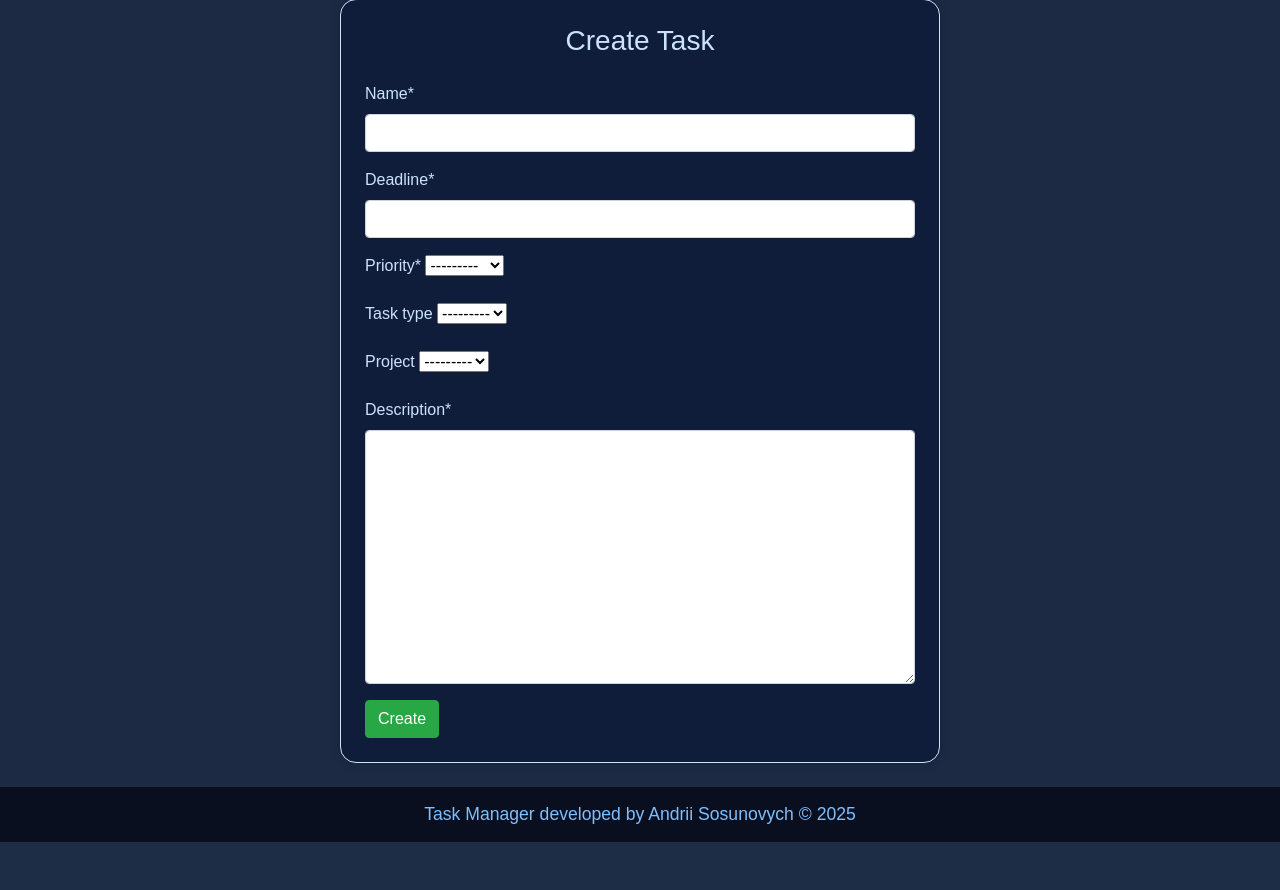
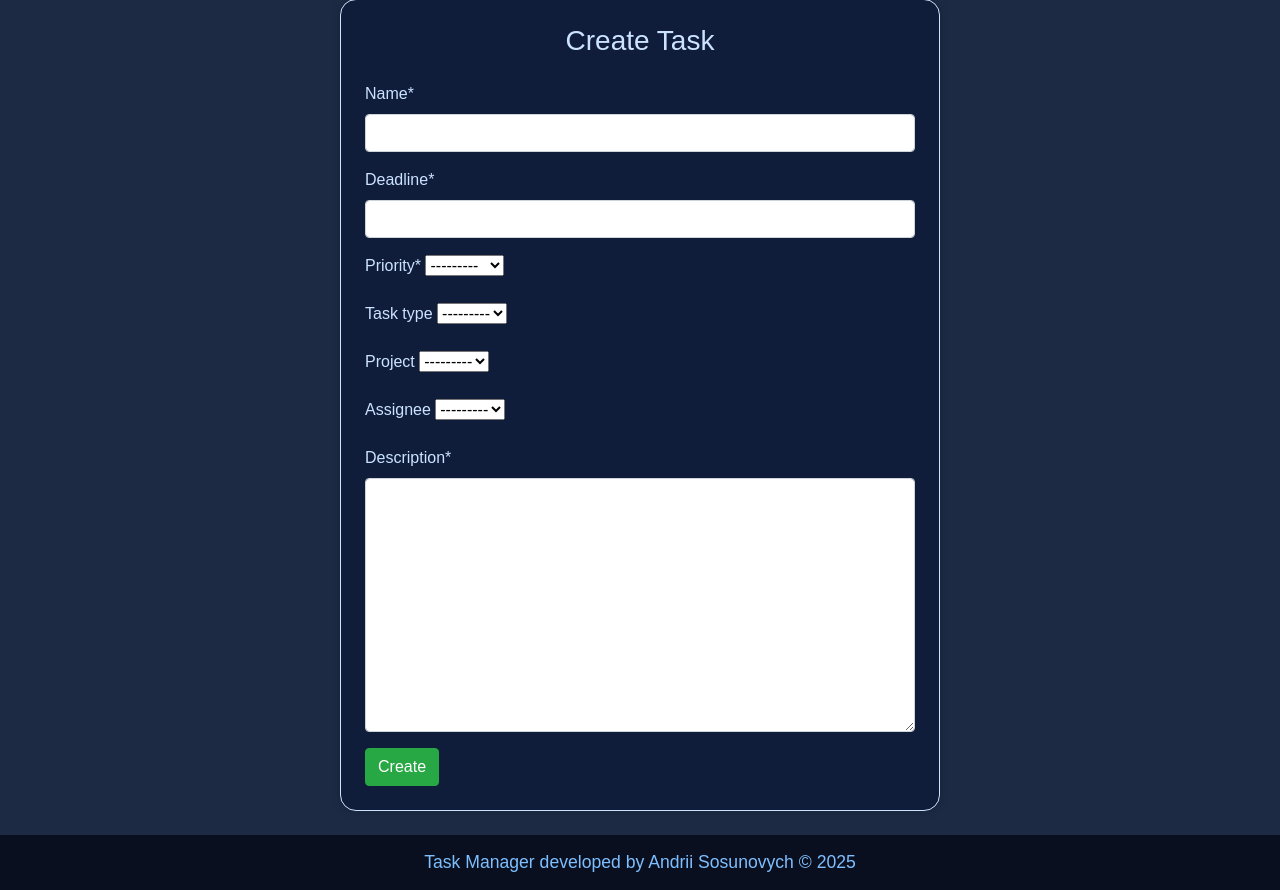
Before and after one commit to sosunovych-andrii/task-manager, a Django app: page /tasks/create/ in a window 1280 px wide. Shown: the part 81-971 px from the top of the page. Before the commit the page ends 923 px from the top, so only its background shows below. Run offline with Django 5.2, Linux system fonts and the light colour scheme; the visitor is signed in with stand-in values (Sample User, id 1); data that the repository does not hold is empty; some libraries are stand-ins or nearby versions.

Commit message:
Rename worker to assignee for related fields

```diff
--- a/core/admin.py
+++ b/core/admin.py
@@ -99,7 +99,7 @@
         "is_completed",
         "task_type",
         "project",
-        "worker"
+        "assignee"
     )
     list_filter = (
         "is_completed",
@@ -107,10 +107,10 @@
         "priority",
         "task_type",
         "project",
-        "worker"
+        "assignee"
     )
     list_select_related = ("task_type", "project", "worker")
     list_editable = ("deadline",)
     search_fields = ("name", "description")
     date_hierarchy = "deadline"
-    autocomplete_fields = ("project", "worker")
+    autocomplete_fields = ("project", "assignee")
--- a/core/forms.py
+++ b/core/forms.py
@@ -85,12 +85,12 @@
         fields = (
         "name", "deadline",
         "priority", "task_type",
-        "project", "worker",
+        "project", "assignee",
         "description"
         )
         widgets = {
             "priority": forms.Select(attrs={"class": "select-field"}),
             "task_type": forms.Select(attrs={"class": "select-field"}),
             "project": forms.Select(attrs={"class": "select-field"}),
-            "worker": forms.Select(attrs={"class": "select-field"})
+            "assignee": forms.Select(attrs={"class": "select-field"})
         }
--- a/core/views.py
+++ b/core/views.py
@@ -93,7 +93,7 @@
 
     def get_queryset(self) -> QuerySet:
         return super().get_queryset().select_related(
-            "task_type", "project", "worker"
+            "task_type", "project", "assignee"
         )
 
 
--- a/templates/core/task_list.html
+++ b/templates/core/task_list.html
@@ -13,7 +13,7 @@
         <p><strong>Description:<br></strong>{{ task.description }}</p>
         <p><strong>Task Type: </strong>{{ task.task_type.name }}</p>
         <p><strong>Project: </strong>{{ task.project.name }}</p>
-        <p><strong>Worker: </strong>{{ task.worker.username }}</p>
+        <p><strong>Assignee: </strong>{{ task.assignee.username }}</p>
         <p><strong>Status: </strong>not specified</p>
         {% if user.is_superuser %}
           <div class="d-flex justify-content-end mt-auto">
```
